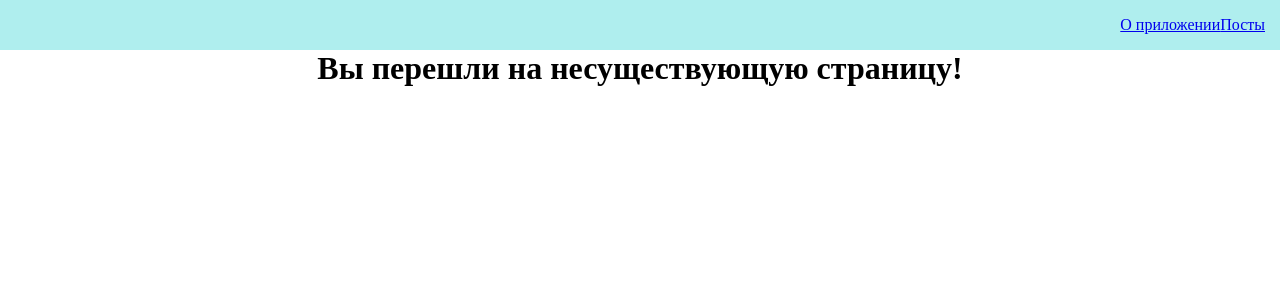
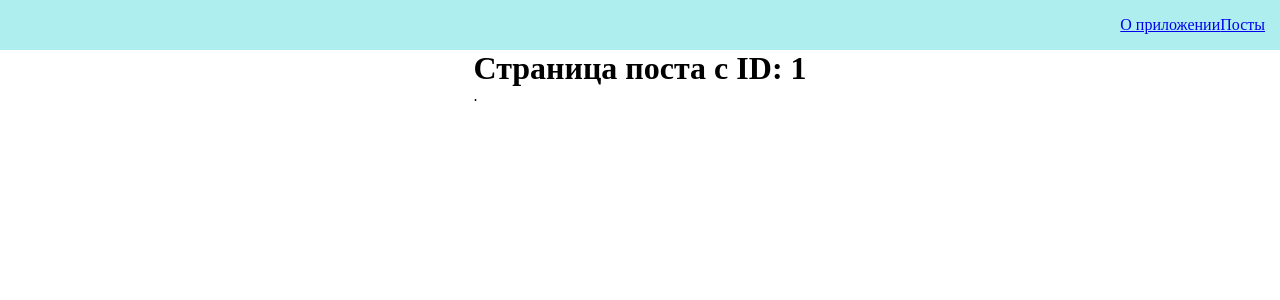
Before and after one commit to MihaDarin/fundamental-react, a React (Create React App) app: page /posts/1 in a window 1280 px wide. Shown: the top 300 px of the page. Built offline with nearby package versions, Linux system fonts and the light colour scheme; no server answers.

Commit message:
добавлена возможность открыть и подробно посмотреть страницу поста

```diff
--- a/src/API/PostService.js
+++ b/src/API/PostService.js
@@ -13,4 +13,10 @@
     );
     return response;
   }
+  static async getById(id) {
+    const response = await axios.get(
+      "https://jsonplaceholder.typicode.com/posts/" + id
+    );
+    return response;
+  }
 }
--- /dev/null
+++ b/src/Pages/PostIdPage.js
@@ -0,0 +1,33 @@
+import React, { useEffect, useState } from "react";
+import { useParams } from "react-router-dom";
+import { PostService } from "../API/PostService";
+import { Loader } from "../components/UI/Loader/Loader";
+import { useFetching } from "../hooks/UseFetching";
+
+export const PostIdPage = () => {
+  const params = useParams();
+  const [post, setPost] = useState({});
+  const [fetchPostById, isLoading, error] = useFetching(async (id) => {
+    const response = await PostService.getById(id);
+    setPost(response.data);
+  });
+
+  useEffect(() => {
+    fetchPostById(params.id);
+  }, []);
+  return (
+    <div>
+      <h1>Страница поста с ID: {params.id}</h1>
+      {isLoading ? (
+        <Loader />
+      ) : (
+        <div>
+          <div>
+            {post.id}. {post.title}{" "}
+          </div>
+          <div>{post.body} </div>
+        </div>
+      )}
+    </div>
+  );
+};
--- a/src/components/AppRouter/AppRouter.js
+++ b/src/components/AppRouter/AppRouter.js
@@ -3,11 +3,13 @@
 import { About } from "../../Pages/About";
 import Posts from "../../Pages/Posts";
 import { Error } from "../../Pages/Error";
+import { PostIdPage } from "../../Pages/PostIdPage";
 export const AppRouter = () => {
   return (
     <Routes>
       <Route path="/about" element={<About />} />
       <Route path="/posts" element={<Posts />} />
+      <Route path="/posts/:id" element={<PostIdPage />} />
       <Route path="*" element={<Error />} />
     </Routes>
   );
--- a/src/components/Post/Post.js
+++ b/src/components/Post/Post.js
@@ -1,7 +1,10 @@
 import React from "react";
+import { useNavigate } from "react-router-dom";
 import { MyButton } from "../UI/MyButton/MyButton";
 import style from "./Post.module.css";
+
 export const Post = (props) => {
+  const navigate = useNavigate();
   return (
     <div className={style.post_wrapper}>
       <div>
@@ -10,7 +13,12 @@
         </strong>
         <div>{props.post.body}</div>
       </div>
-      <MyButton onClick={() => props.remove(props.post)}>Удалить</MyButton>
+      <div className={style.post__btns}>
+        <MyButton onClick={() => navigate(`/posts/${props.post.id}`)}>
+          Открыть
+        </MyButton>
+        <MyButton onClick={() => props.remove(props.post)}>Удалить</MyButton>
+      </div>
     </div>
   );
 };
--- a/src/components/Post/Post.module.css
+++ b/src/components/Post/Post.module.css
@@ -6,3 +6,6 @@
   margin-top: 15px;
   padding: 15px;
 }
+.post__btns {
+  display: flex;
+}
```
